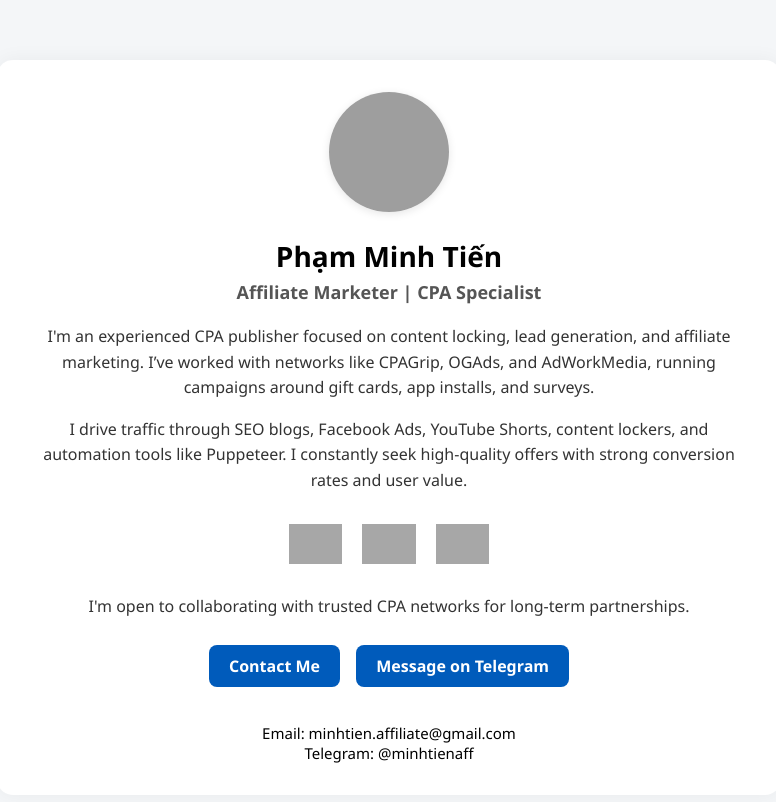
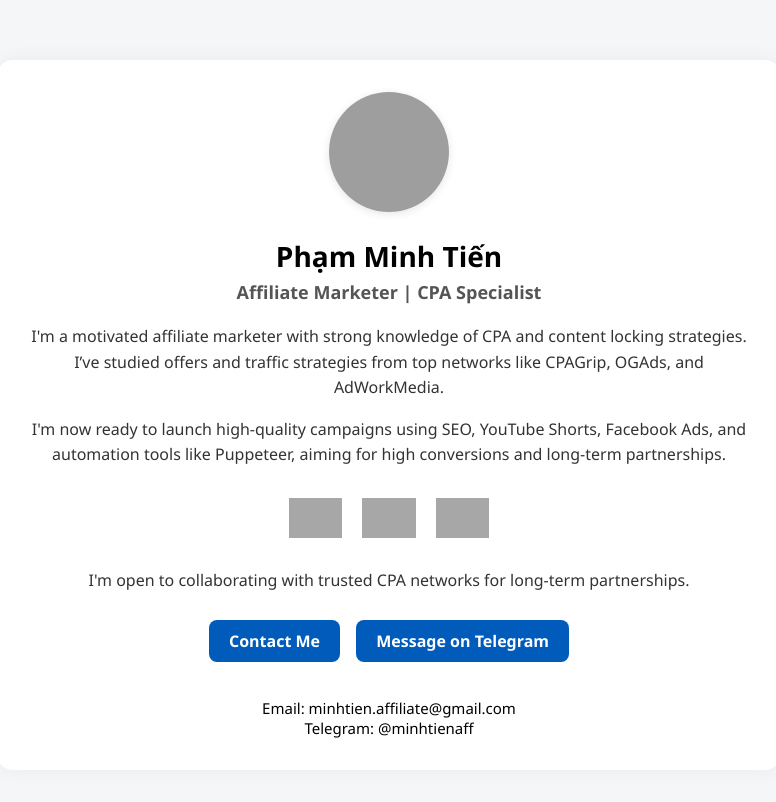
Before and after one commit to anhtien1096/anhtien1096.github.io, a plain HTML site: page index.html in a window 1280 px wide. Shown: the whole page, without its empty margins (251-1027 px from the left). Drawn offline with Linux system fonts and the light colour scheme; grey boxes are pictures that could not be loaded.

Commit message:
Update index.html

```diff
--- a/index.html
+++ b/index.html
@@ -82,19 +82,17 @@
     <h1>Phạm Minh Tiến</h1>
     <h2>Affiliate Marketer | CPA Specialist</h2>
     <p>
-      I'm an experienced CPA publisher focused on content locking, lead generation,
-      and affiliate marketing. I’ve worked with networks like CPAGrip, OGAds,
-      and AdWorkMedia, running campaigns around gift cards, app installs, and surveys.
+      I'm a motivated affiliate marketer with strong knowledge of CPA and content locking strategies.
+      I’ve studied offers and traffic strategies from top networks like CPAGrip, OGAds, and AdWorkMedia.
     </p>
     <p>
-      I drive traffic through SEO blogs, Facebook Ads, YouTube Shorts, content lockers,
-      and automation tools like Puppeteer. I constantly seek high-quality offers with
-      strong conversion rates and user value.
+      I'm now ready to launch high-quality campaigns using SEO, YouTube Shorts, Facebook Ads,
+      and automation tools like Puppeteer, aiming for high conversions and long-term partnerships.
     </p>
     <div class="logos">
-      <img src="https://www.cpagrip.com/images/cpagrip_logo_head.png" alt="CPAGrip logo">
-      <img src="https://ogads.com/website/images/ogads-logo-header.png" alt="OGAds logo">
-      <img src="https://adworkmedia.com/images/logo.png" alt="AdWorkMedia logo">
+      <img src="https://upload.wikimedia.org/wikipedia/commons/b/b8/YouTube_Logo_2017.svg" alt="Youtube logo">
+      <img src="https://upload.wikimedia.org/wikipedia/commons/5/51/Facebook_f_logo_%282019%29.svg" alt="Facebook logo">
+      <img src="https://upload.wikimedia.org/wikipedia/en/6/69/TikTok_logo.svg" alt="Tiktok logo">
     </div>
     <p>
       I'm open to collaborating with trusted CPA networks for long-term partnerships.
```
